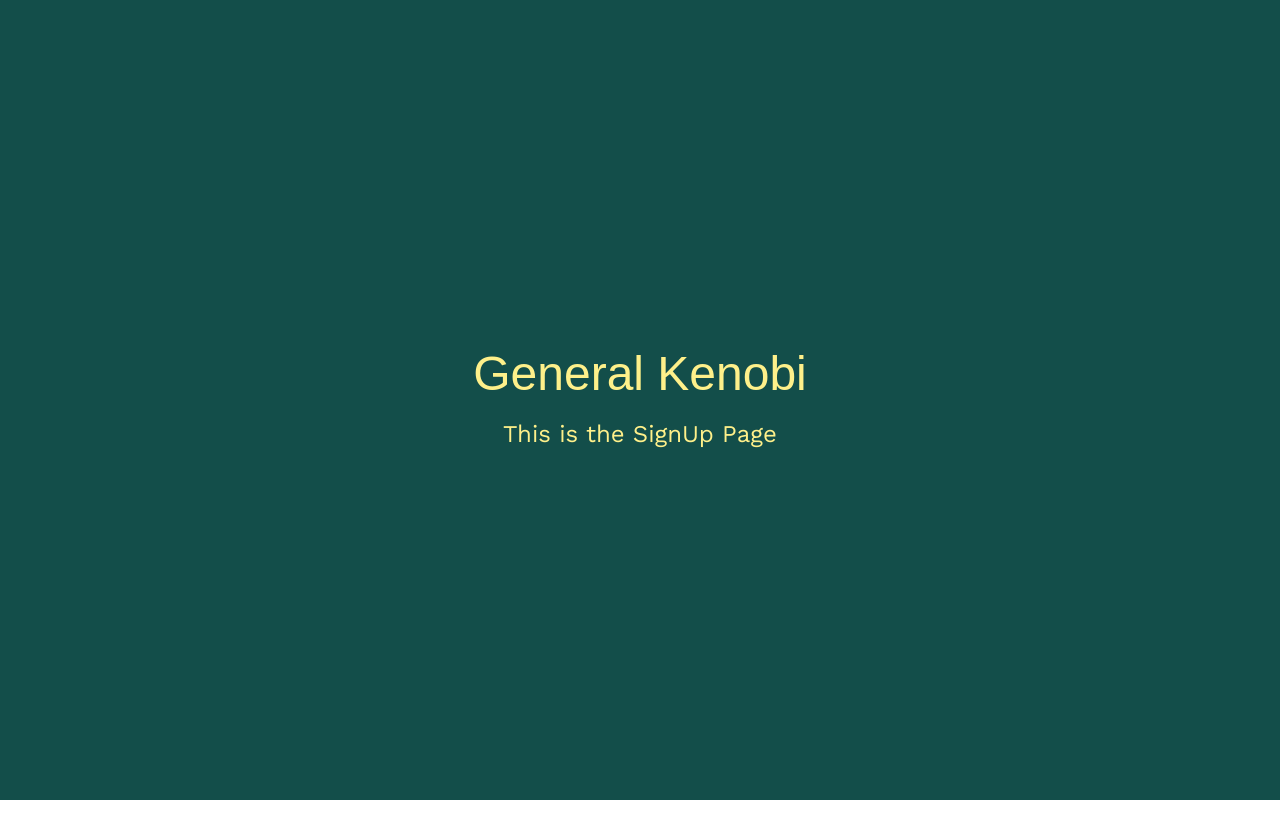
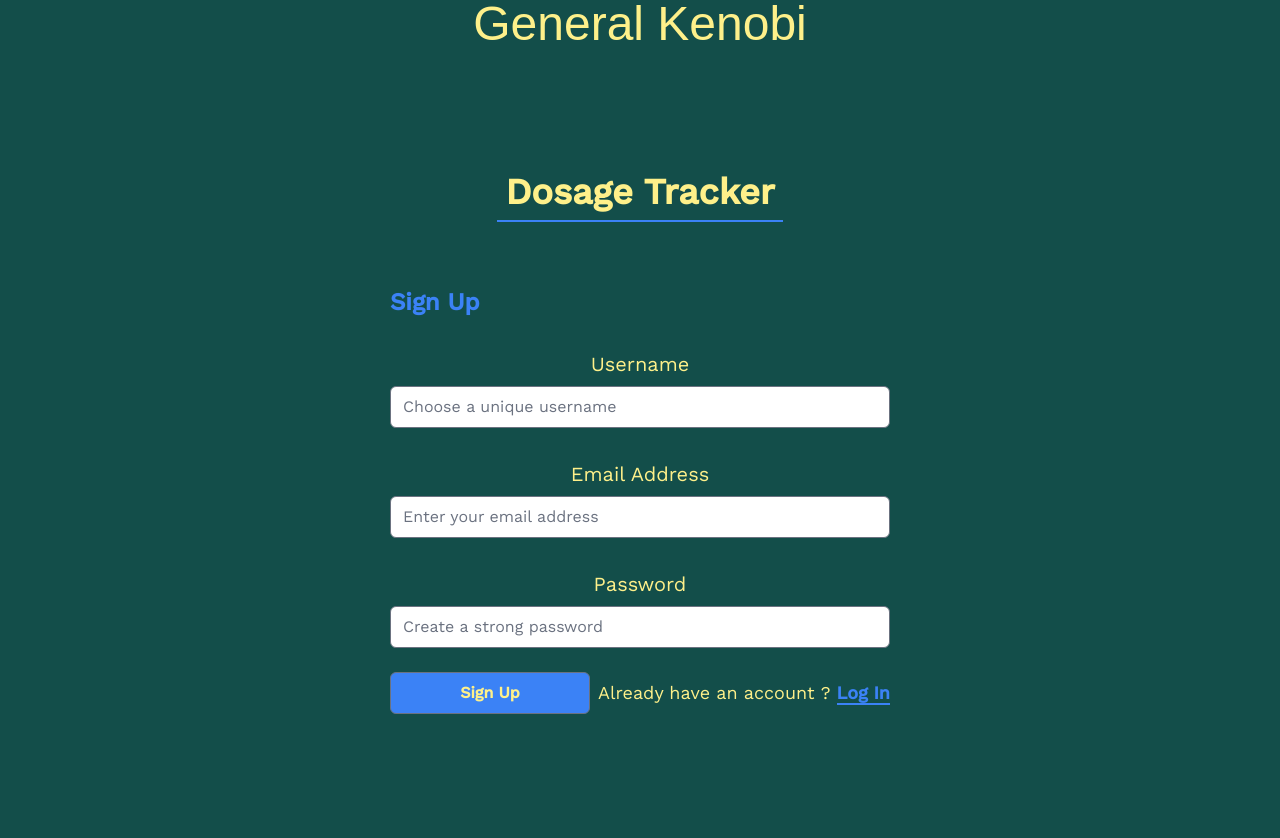
Before and after one commit to JohnstoneDev/med_track, a React (Create React App) app: page /signup in a window 1280 px wide. Shown: the top 838 px of the page. Before the commit the page ends 800 px from the top, so only its background shows below. Built offline with nearby package versions, Linux system fonts and the light colour scheme; a web font is replaced by a local one.

Commit message:
feat: Login & Sign up pages

```diff
--- a/src/Components/Login.js
+++ b/src/Components/Login.js
@@ -1,9 +1,68 @@
-
+import { useState } from "react";
+import { Link } from "react-router-dom";
 
 export const LogIn = () => {
+	const [ formData, setFormData ] = useState({
+		username : '',
+		password : ''
+	});
+
+	const changeEvent = (e) => {
+		e.preventDefault()
+		setFormData({...formData, [e.target.name] : e.target.value})
+	}
+
+	const submitForm = () => {
+
+	}
+
 	return (
-		<>
-			This is the Login Page
-		</>
+		<div className="flex flex-col p-24 justify-around w-screen h-full items-center">
+			<h1 className="text-4xl p-2 border-b-2 border-b-blue-500 font-semibold">Dosage Tracker</h1>
+			<form className="grid gap-2 w-[800px] justify-around rounded items-center m-2 p-12" onSubmit={submitForm}>
+					<label className="block p-2">
+						<p className="text-blue-500 w-fit font-extrabold">
+							Log In
+						</p>
+					</label>
+					<label className="block p-2 text-xl">
+							<p className="text-xl my-2">
+								Username
+							</p>
+						<input
+							type="text"
+							name="username"
+							value={formData.username}
+							onChange={changeEvent}
+							className="form-input rounded-md block w-[500px] text-black"
+							placeholder="Choose a unique username"
+							/>
+					</label>
+
+					<label className="block p-2 text-xl">
+						<p className="text-xl my-2">
+							Password
+						</p>
+						<input
+							type="password"
+							name="password"
+							value={formData.password}
+							onChange={changeEvent}
+							className="form-input rounded-md block w-full text-black"
+							placeholder="Create a strong password"
+							/>
+					</label>
+					<span className="flex items-center justify-between p-2">
+						<button
+							className="form-input w-[200px] rounded-md p-2 bg-blue-500 font-semibold hover:bg-amber-500"
+							onClick={submitForm}>
+							Log In
+						</button>
+						<p className="text-lg">
+							 Don't have an account ? <Link to="/signup" className="font-semibold text-blue-500 border-b-2 border-b-blue-500 hover:border-b-amber-400 hover:text-amber-400">Sign Up</Link>
+						</p>
+					</span>
+			</form>
+		</div>
 	)
 }
--- a/src/Components/Signup.js
+++ b/src/Components/Signup.js
@@ -1,9 +1,84 @@
-
+import { useState } from "react";
+import { Link } from "react-router-dom";
 
 export const SignUp = () => {
+	const [ formData, setFormData ] = useState({
+		username : '',
+		email : "",
+		password : ''
+	});
+
+	const changeEvent = (e) => {
+		e.preventDefault()
+		setFormData({...formData, [e.target.name] : e.target.value})
+	}
+
+	const submitForm = (e) => {
+		e.preventDefault()
+		alert(formData)
+	}
+
 	return (
-		<>
-			This is the SignUp Page
-		</>
+		<div className="flex flex-col p-24 justify-around w-screen h-full items-center">
+			<h1 className="text-4xl p-2 border-b-2 border-b-blue-500 font-semibold">Dosage Tracker</h1>
+			<form className="grid gap-2 w-[850px] justify-around rounded items-center m-2 p-12" onSubmit={submitForm}>
+					<label className="block p-2">
+						<p className="text-blue-500 w-fit font-extrabold">
+							Sign Up
+						</p>
+					</label>
+					<label className="block p-2 text-xl">
+							<p className="text-xl my-2">
+								Username
+							</p>
+						<input
+							type="text"
+							name="username"
+							value={formData.username}
+							onChange={changeEvent}
+							className="form-input rounded-md block w-[500px] text-black"
+							placeholder="Choose a unique username"
+							/>
+					</label>
+
+					<label className="block p-2 text-xl">
+						<p className="text-xl my-2">
+							Email Address
+						</p>
+						<input
+							type="text"
+							name="email"
+							value={formData.email}
+							onChange={changeEvent}
+							className="form-input rounded-md block w-full text-black"
+							placeholder="Enter your email address"
+							/>
+					</label>
+
+					<label className="block p-2 text-xl">
+						<p className="text-xl my-2">
+							Password
+						</p>
+						<input
+							type="password"
+							name="password"
+							value={formData.password}
+							onChange={changeEvent}
+							className="form-input rounded-md block w-full text-black"
+							placeholder="Create a strong password"
+							/>
+					</label>
+					<span className="flex items-center justify-between p-2">
+						<button
+							className="form-input w-[200px] rounded-md p-2 bg-blue-500 font-semibold hover:bg-amber-500"
+							onClick={submitForm}>
+							Sign Up
+						</button>
+						<p className="text-lg">
+							 Already have an account ? <Link to="/login" className="border-b-2 border-b-blue-500 hover:border-b-amber-400 hover:text-amber-400 font-semibold text-blue-500">Log In</Link>
+						</p>
+					</span>
+			</form>
+		</div>
 	)
 }
```
